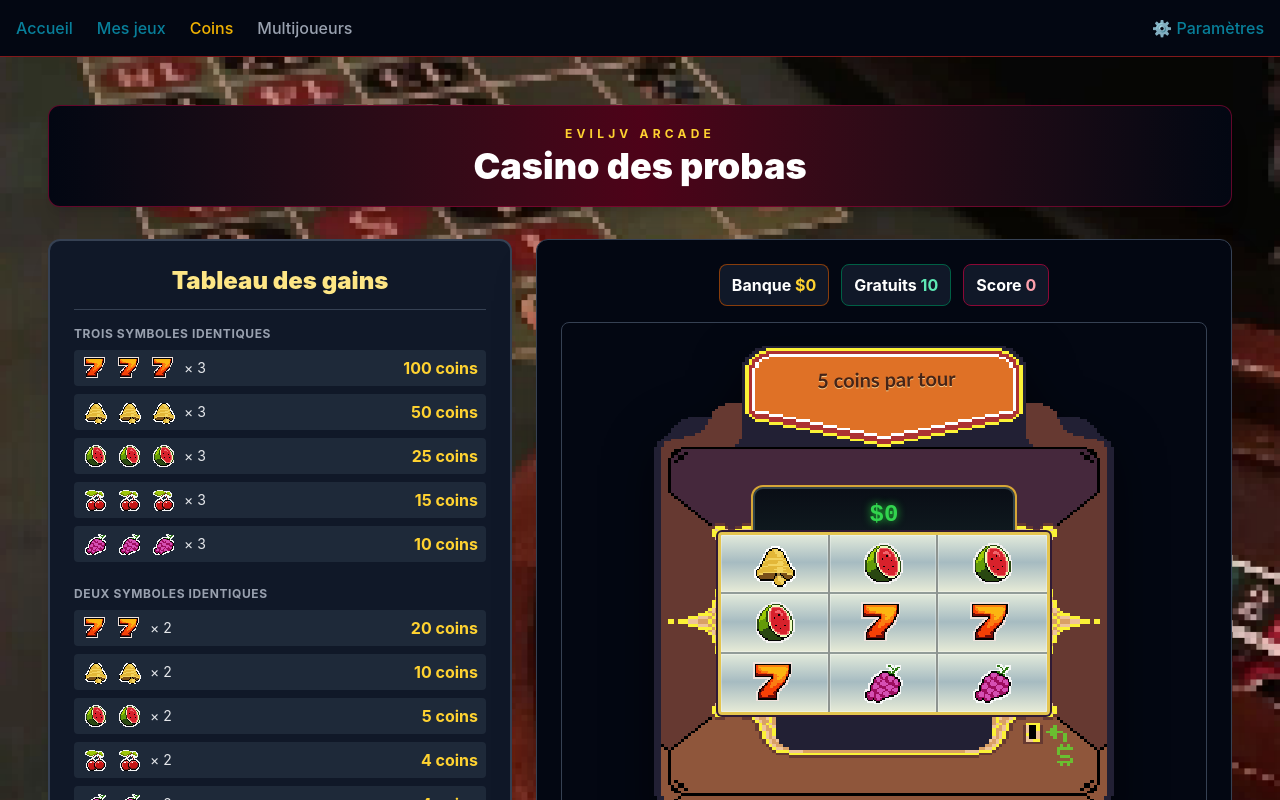
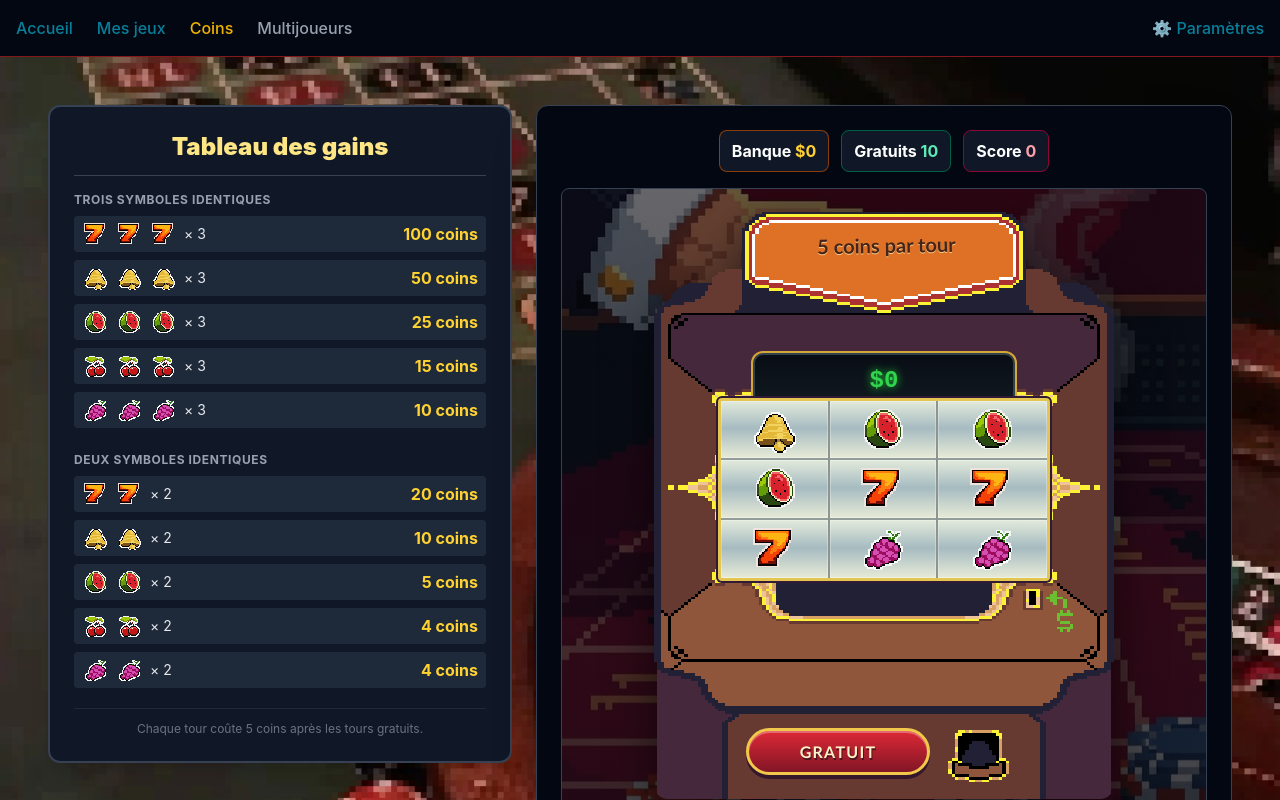
Before and after one commit to Mathys-V/sae-but3, a React (Vite) app in the folder client/: page /machine in a window 1280 px wide. Built offline with nearby package versions, Linux system fonts and the light colour scheme.

Commit message:
style: ajustement apparence casino machine

```diff
--- a/client/src/pages/CasinoGame.css
+++ b/client/src/pages/CasinoGame.css
@@ -1,3 +1,12 @@
+.casino-slot-page {
+  background-image:
+    linear-gradient(rgb(8 8 14 / 62%), rgb(8 8 14 / 76%)),
+    url("/assets/casino/casinobg.jpg");
+  background-position: center;
+  background-repeat: no-repeat;
+  background-size: cover;
+}
+
 .slot-machine {
   position: relative;
   width: min(100%, 460px);
--- a/client/src/pages/CasinoGame.jsx
+++ b/client/src/pages/CasinoGame.jsx
@@ -175,12 +175,6 @@ export default function CasinoGame() {
         loop
         aria-label="Musique de la machine à sous"
       />
-      <header className="rounded-xl border border-rose-900/70 bg-gradient-to-r from-gray-950 via-rose-950 to-gray-950 p-5 text-center shadow-xl">
-        <p className="mb-1 text-xs font-bold uppercase tracking-[0.35em] text-amber-300">
-          EvilJV arcade
-        </p>
-        <h1 className="text-3xl font-black sm:text-4xl">Casino des probas</h1>
-      </header>
 
       <div className="grid grid-cols-1 items-start gap-6 lg:grid-cols-[minmax(260px,0.8fr)_minmax(360px,1.2fr)]">
         <section className="order-2 rounded-xl border-2 border-gray-700 bg-gray-900 p-4 shadow-xl lg:order-1 sm:p-6">
@@ -231,7 +225,7 @@ export default function CasinoGame() {
             </div>
           </div>
 
-          <div className="flex w-full justify-center overflow-hidden rounded-lg border border-gray-700 px-2 py-3 sm:py-5">
+          <div className="casino-slot-page flex w-full justify-center overflow-hidden rounded-lg border border-gray-700 px-2 py-3 sm:py-5">
             <div className="slot-machine" aria-label="Machine à sous">
               <svg
                 className="slot-machine-art"
```
